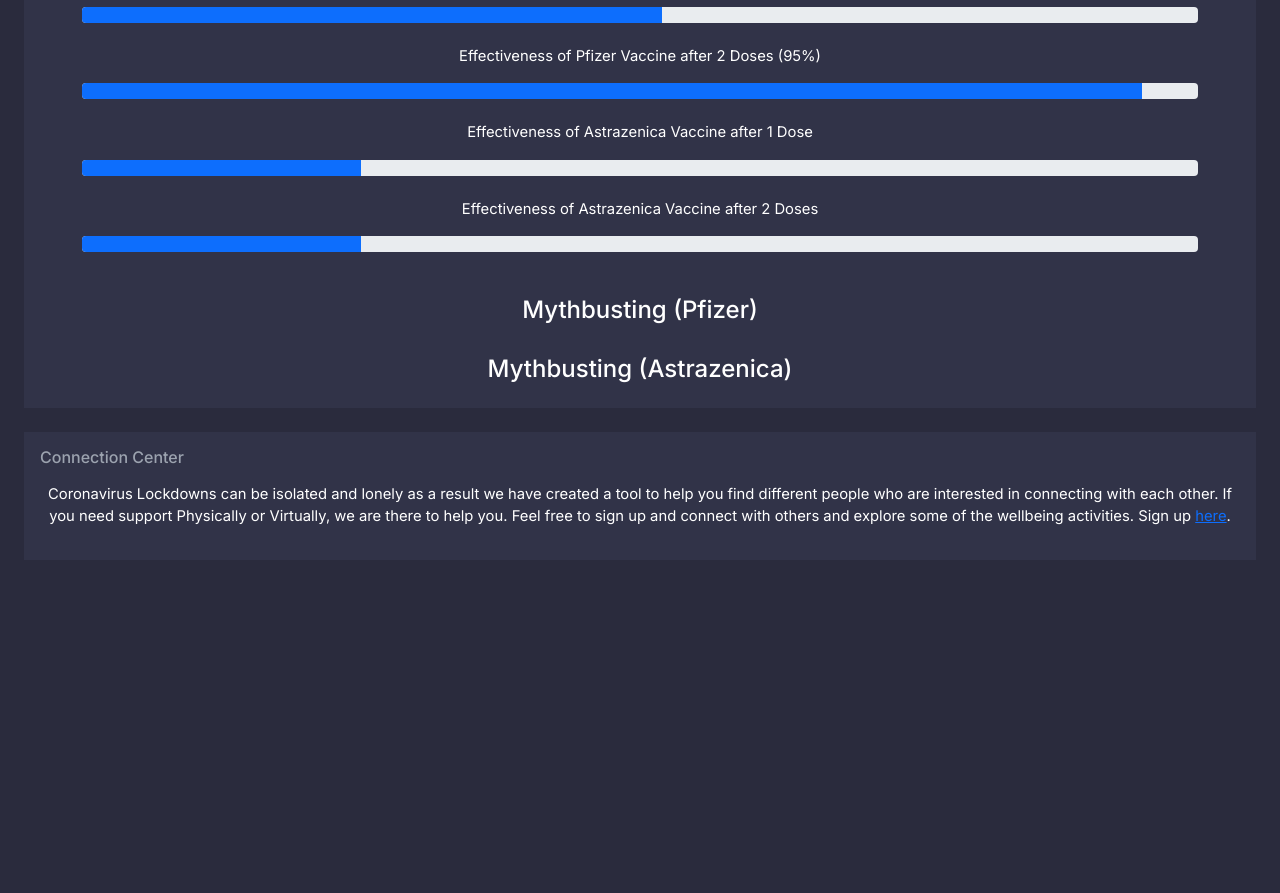
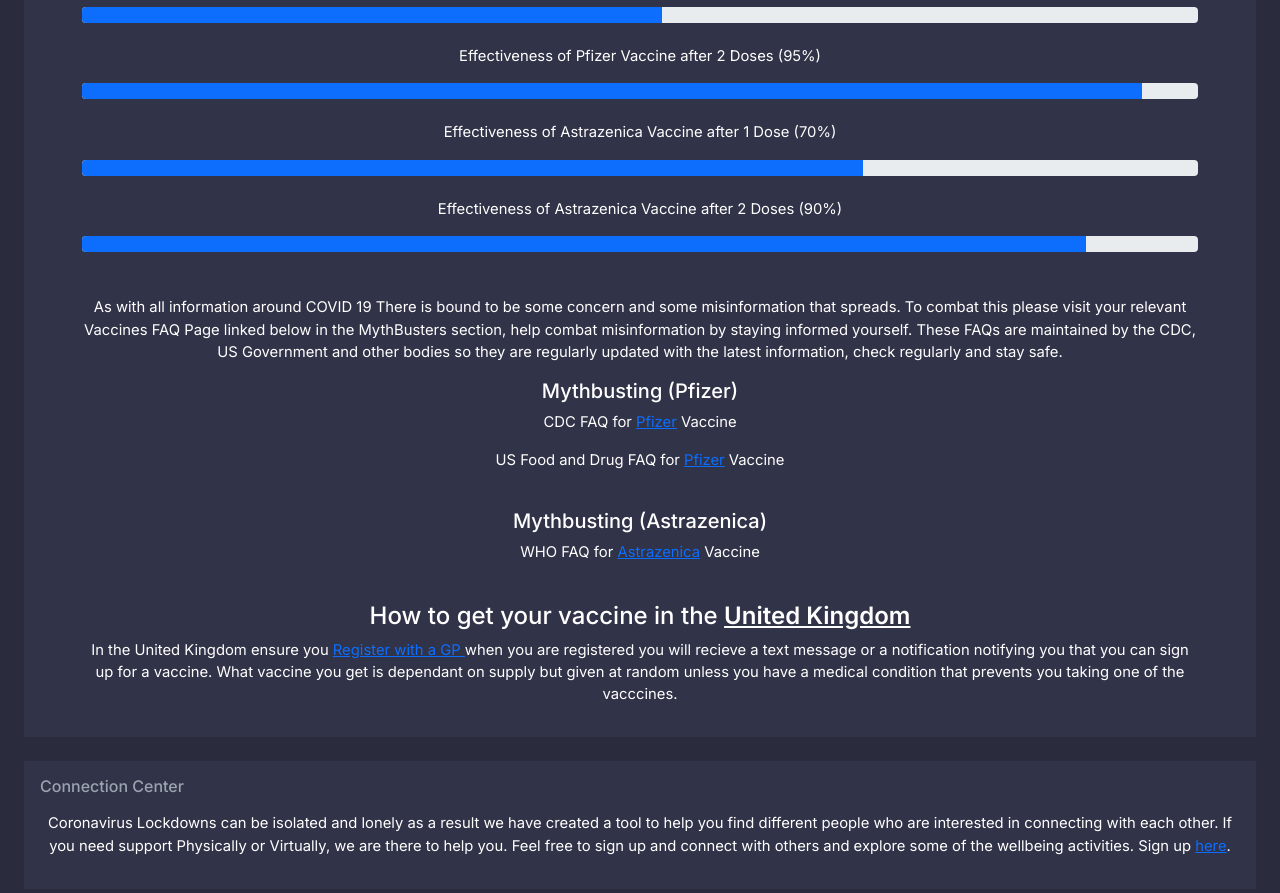
Before and after one commit to JamesDun2866/COVIDHub, a plain HTML site: page index.html in a window 1280 px wide. Shown: the part 800-1693 px from the top of the page. Before the commit the page ends 1384 px from the top, so only its background shows below. Drawn offline with nearby package versions, Linux system fonts and the light colour scheme.

Commit message:
About your Vaccine

```diff
--- a/index.html
+++ b/index.html
@@ -120,31 +120,39 @@
     <div class="progress-bar progress-bar-success" style="width: 95%;"></div>
   </div>
   <br>
-    <p class="colwhi">Effectiveness of Astrazenica Vaccine after 1 Dose </p>
+    <p class="colwhi">Effectiveness of Astrazenica Vaccine after 1 Dose (70%) </p>
   <div class="progress">
-    <div class="progress-bar progress-bar-success" style="width: 25%;"></div>
+    <div class="progress-bar progress-bar-success" style="width: 70%;"></div>
   </div>
   <br>
-    <p class="colwhi">Effectiveness of Astrazenica Vaccine after 2 Doses </p>
+    <p class="colwhi">Effectiveness of Astrazenica Vaccine after 2 Doses (90%) </p>
   <div class="progress">
-    <div class="progress-bar progress-bar-success" style="width: 25%;"></div>
+    <div class="progress-bar progress-bar-success" style="width: 90%;"></div>
   </div>
   <br>
   <br>
-  <h4 class="colwhi"> Mythbusting (Pfizer) </h4>
+  <p class="colwhi"> As with all information around COVID 19 There is bound to be some concern and some misinformation that spreads. To combat this please visit your relevant Vaccines FAQ Page linked below in the MythBusters section, help combat misinformation by staying informed yourself.
+These FAQs are maintained by the CDC, US Government and other bodies so they are regularly updated with the latest information, check regularly and stay safe.
+</p>
+  <h5 class="colwhi"> Mythbusting (Pfizer) </h5>
+  <p class="colwhi">CDC FAQ for <a href="https://www.cdc.gov/vaccines/covid-19/info-by-product/pfizer/pfizer-bioNTech-faqs.html">Pfizer</a> Vaccine</p>
+  <p class="colwhi">US Food and Drug FAQ for <a href="https://www.fda.gov/emergency-preparedness-and-response/mcm-legal-regulatory-and-policy-framework/pfizer-biontech-covid-19-vaccine-frequently-asked-questions">Pfizer</a> Vaccine</p>
   <br>
 
-  <h4 class="colwhi"> Mythbusting (Astrazenica) </h4>
+  <h5 class="colwhi"> Mythbusting (Astrazenica) </h5>
+<p class="colwhi">WHO FAQ for  <a href="https://www.who.int/news-room/feature-stories/detail/the-oxford-astrazeneca-covid-19-vaccine-what-you-need-to-know">Astrazenica</a> Vaccine</p>
+  <br>
+
+  <h4 class="colwhi">How to get your vaccine in the <b><u> United Kingdom </u></b> </h4>
+  <p class="colwhi">In the United Kingdom ensure you <a href="https://www.nhs.uk/nhs-services/gps/how-to-register-with-a-gp-surgery/">Register with a GP </a> when you are registered you will recieve a text message or a notification notifying you that you can sign up for a vaccine. What vaccine you get is dependant on supply but given at random unless you have a medical condition that prevents you taking one of the vacccines.   </p>
 </div>
-
-
 
           </div>
         </section>
 
         <section class="charts mt-4">
           <div class="chart-container p-3">
-            <h3 class="fs-6 mb-3">Connection Center   </h3>
+            <h3 class="fs-6 mb-3">Connection Center</h3>
             <p class="colwhi"> Coronavirus Lockdowns can be isolated and lonely as a result we have created a tool to help you find different people who are interested in connecting with each other. If you need support Physically or Virtually, we are there to help you. Feel free to sign up and connect with others and explore some of the wellbeing activities. Sign up <a href="https://aka.ms/AspireFinder">here</a>. </p>
           </div>
         </section>
--- a/style.css
+++ b/style.css
@@ -129,3 +129,7 @@ body {
 	color: #fff;
 	text-align: center;
 }
+.colwhi2
+{
+	color: #fff;
+}
```
